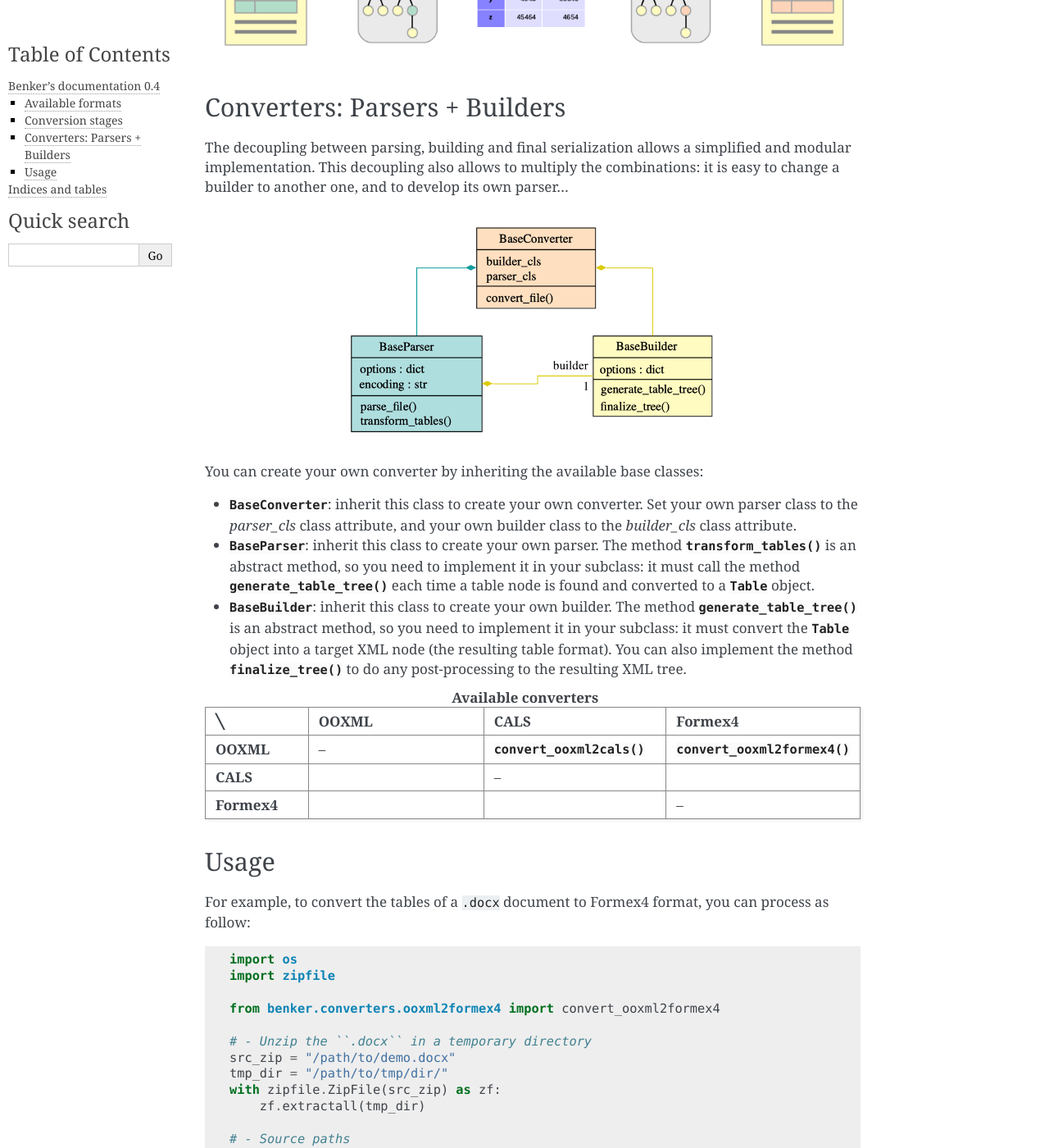
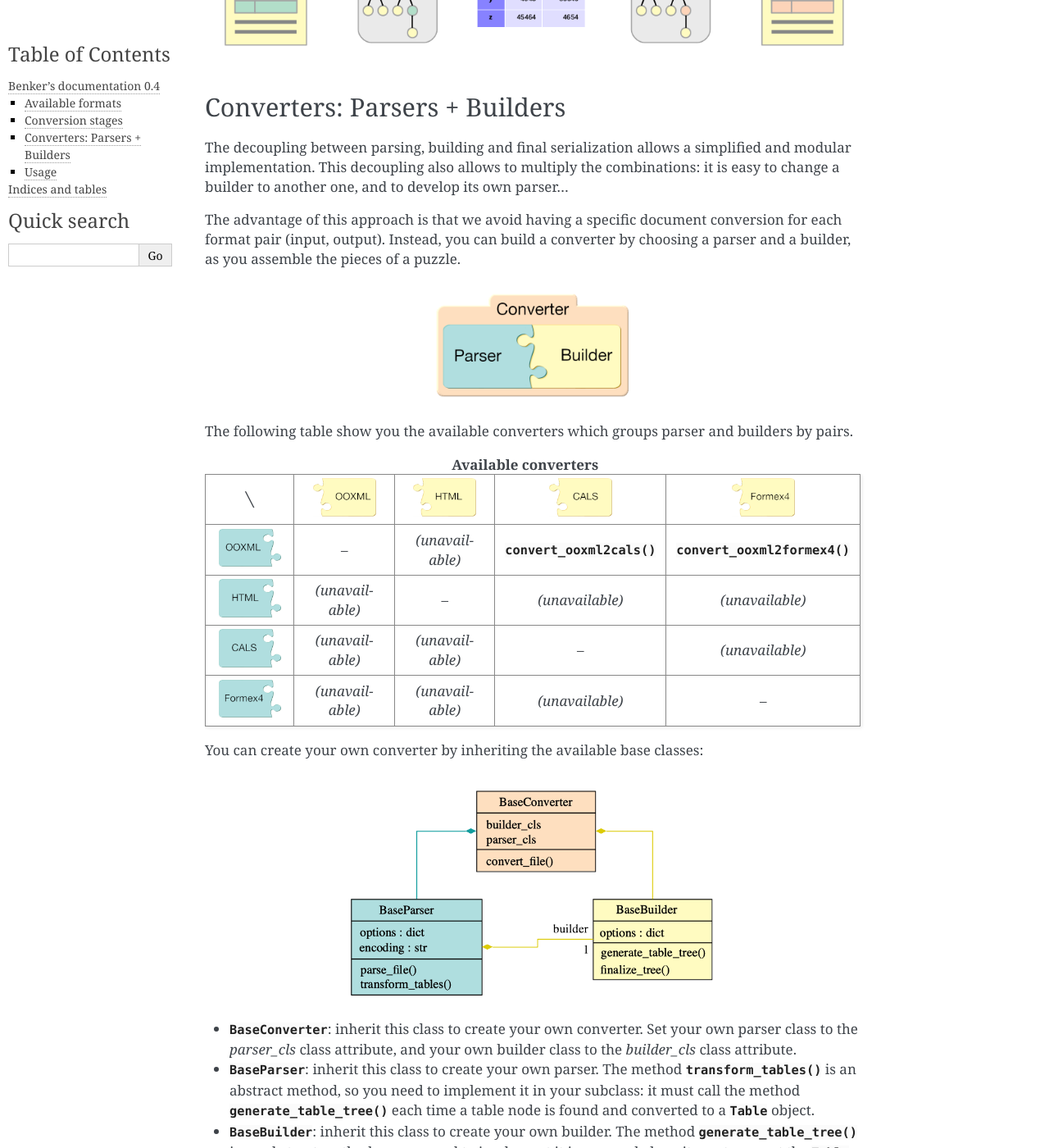
Before and after one commit to laurent-laporte-pro/benker, a Sphinx documentation site: the page built from docs/index.rst, in a window 1280 px wide and 1400 px high, scrolled down 1474 px. Shown: the whole window at 82% size. Built offline with Sphinx 7.4.7, drawn with Linux system fonts in a browser that asks for light colours; some of the changed text lies outside the part shown.

Commit message:
Improve the general documentation to show the parser x builder matrix.

```diff
--- a/docs/_static/custom.css
+++ b/docs/_static/custom.css
@@ -7,3 +7,9 @@ table.border-none, table.border-none td {
 table.vertical-align-top td {
     vertical-align: top;
 }
+table.vertical-align-middle td {
+    vertical-align: middle;
+}
+table.text-align-center td {
+    text-align: center;
+}
--- a/docs/index.rst
+++ b/docs/index.rst
@@ -84,12 +84,66 @@ The decoupling between parsing, building and final serialization allows a simpli
 This decoupling also allows to multiply the combinations: it is easy to change a builder to another one,
 and to develop its own parser…
 
+The advantage of this approach is that we avoid having a specific document conversion for each format pair (input, output).
+Instead, you can build a converter by choosing a parser and a builder, as you assemble the pieces of a puzzle.
+
+.. image:: /_static/converter-puzzle.png
+   :align: center
+   :scale: 40 %
+   :alt: Converter = Parser + Builder
+
+The following table show you the available converters which groups parser and builders by pairs.
+
+.. list-table:: **Available converters**
+   :align: center
+   :widths: 25 25 25 25 25
+   :class: text-align-center vertical-align-middle
+
+   * - ╲
+     - .. image:: /_static/puzzle-ooxml-builder-40.png
+          :scale: 60%
+     - .. image:: /_static/puzzle-html-builder-40.png
+          :scale: 60%
+     - .. image:: /_static/puzzle-cals-builder-40.png
+          :scale: 60%
+     - .. image:: /_static/puzzle-formex4-builder-40.png
+          :scale: 60%
+
+   * - .. image:: /_static/puzzle-ooxml-parser-40.png
+          :scale: 60%
+     - –
+     - *(unavailable)*
+     - :func:`~benker.converters.ooxml2cals.convert_ooxml2cals`
+     - :func:`~benker.converters.ooxml2formex4.convert_ooxml2formex4`
+
+   * - .. image:: /_static/puzzle-html-parser-40.png
+          :scale: 60%
+     - *(unavailable)*
+     - –
+     - *(unavailable)*
+     - *(unavailable)*
+
+   * - .. image:: /_static/puzzle-cals-parser-40.png
+          :scale: 60%
+     - *(unavailable)*
+     - *(unavailable)*
+     - –
+     - *(unavailable)*
+
+   * - .. image:: /_static/puzzle-formex4-parser-40.png
+          :scale: 60%
+     - *(unavailable)*
+     - *(unavailable)*
+     - *(unavailable)*
+     - –
+
+
+You can create your own converter by inheriting the available base classes:
+
 .. image:: /_static/general-class-diagram.png
    :align: center
    :scale: 60 %
    :alt: General class diagram (BaseConverter, BaseParser and BaseBuilder)
-
-You can create your own converter by inheriting the available base classes:
 
 *   :class:`~benker.converters.base_converter.BaseConverter`:
     inherit this class to create your own converter.
@@ -111,26 +165,8 @@ You can create your own converter by inheriting the available base classes:
     You can also implement the method :meth:`~benker.builders.base_builder.BaseBuilder.finalize_tree`
     to do any post-processing to the resulting XML tree.
 
-.. list-table:: **Available converters**
-   :header-rows: 1
-   :widths: 16 28 28 28
+.. hint:: Contribution is welcome!
 
-   * - ╲
-     - **OOXML**
-     - **CALS**
-     - **Formex4**
-   * - **OOXML**
-     - –
-     - :func:`~benker.converters.ooxml2cals.convert_ooxml2cals`
-     - :func:`~benker.converters.ooxml2formex4.convert_ooxml2formex4`
-   * - **CALS**
-     -
-     - –
-     -
-   * - **Formex4**
-     -
-     -
-     - –
 
 Usage
 -----
```
Also changed, not shown: docs/_static/converter-puzzle.png (added), docs/_static/puzzle-cals-builder-40.png (added), docs/_static/puzzle-cals-parser-40.png (added), docs/_static/puzzle-formex4-builder-40.png (added), docs/_static/puzzle-formex4-parser-40.png (added), docs/_static/puzzle-html-builder-40.png (added), docs/_static/puzzle-html-parser-40.png (added), docs/_static/puzzle-ooxml-builder-40.png (added), docs/_static/puzzle-ooxml-parser-40.png (added).
